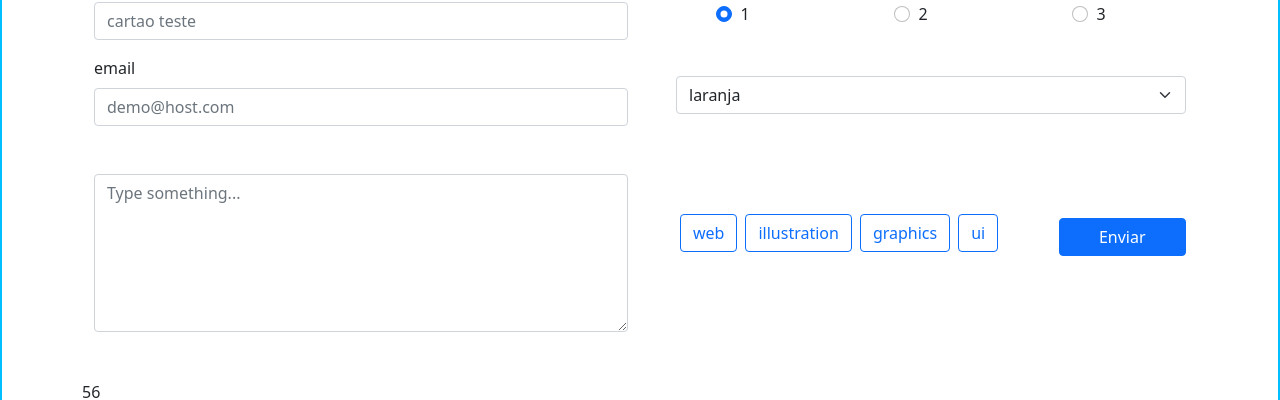
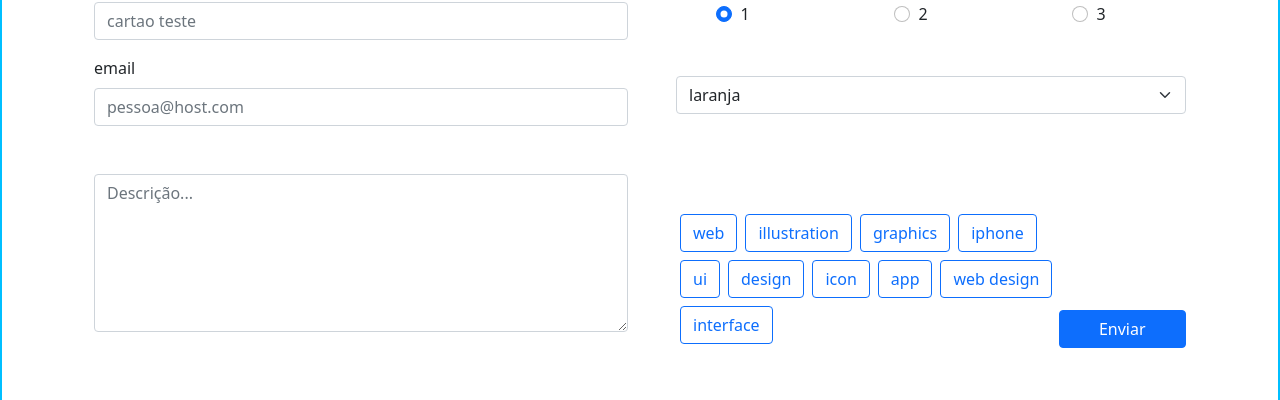
Before and after one commit to ellsonmendesyt/slideworks, a React (Create React App) app: page / in a window 1280 px wide. Shown: the part 153-553 px from the top of the page. Built offline with nearby package versions, Linux system fonts and the light colour scheme; no server answers.

Commit message:
antes de criar o post

```diff
--- a/src/components/form.js
+++ b/src/components/form.js
@@ -1,7 +1,6 @@
 import React,{useState,useEffect} from 'react'
 
 import {rotulos} from  '../tags'
-import Tag from './tag';
 
 
 
@@ -24,20 +23,18 @@ const Form = () => {
 
    const handleSubmit=(e)=>{
        e.preventDefault();
-
         const card = {
             name,email,desc,color,size,tags
         }
-
         console.log(card)
    }
 
-// ATUALIZAR                             ATUALIZAR
+// ATUALIZAR                                                              ATUALIZAR
    const atualizar=(obj)=>{
        let novasTags=tags.filter((tag)=> tag.id != obj.id);
        let novoObj = {...obj};
        novoObj.marked = !novoObj.marked;
-       setTags([...novasTags, novoObj])
+       setTags([novoObj,...novasTags])
    }
 
 //   React.useEffect(()=>{
@@ -74,7 +71,7 @@ const Form = () => {
                     <input type="email"
                     className="form-control w-100"
                     id='email'
-                    placeholder="demo@host.com"
+                    placeholder="pessoa@host.com"
                     autoComplete='off'
                     onChange={(e)=>setEmail(e.target.value)}
                     />
@@ -84,7 +81,7 @@ const Form = () => {
                 <textarea className="texto form-control"
                 id="exampleFormControlTextarea1"
                 rows="6"
-                placeholder='Type something...'
+                placeholder='Descrição...'
                 onChange={(e)=>setDesc(e.target.value)}
                 ></textarea>
                 </div>
@@ -121,10 +118,8 @@ const Form = () => {
                     <div className="tags-wrapper my-4  d-flex py-5 mt-5 ms-4">
 
                         <div className="tags-box  w-75">
-
-
                             {
-                                tags.map((tag,i)=>(
+                                tags && tags.map((tag,i)=>(
                                     <button
                                     key={i}
                                     className={`${tag.marked ? "btn btn-primary m-1" : "btn btn-outline-primary m-1"}`}
@@ -134,18 +129,12 @@ const Form = () => {
                                 </button>
                                 ))
                             }
-
-
-
-
-
-
                         </div>
                         <div className="submit-box w-25  d-flex justify-content-end align-items-end">
                             <button className='btn btn-primary w-100' type='submit'>Enviar</button>
                         </div>
                     </div>
-                </div>56
+                </div>
             </form>
           </div>
         </div>
--- a/src/components/home.js
+++ b/src/components/home.js
@@ -16,19 +16,26 @@ const listId='61170decc241de1182844f30';
 const boardId='61170decc241de1182844f2f';
 const cardId='61170e13ba2a341bf6ae9833';
 
+///https://api.trello.com/1/cards?key=9d8a7f134d73959e67911886ac9aa64b&token=a0224ee5322b96887dbc583374e58a68ecd2e443f6e1a66e500e6d59aed7809c&idList=61170decc241de1182844f30&name=cartao criado via codigo
 
     //busca a lista de cartoes de um quadro
-    // useEffect(()=>{
-    //     fetch(`https://api.trello.com/1/boards/${boardId}/cards?key=${key}&token=${token}`)
-    //     .then(res=>{
-    //         return res.json();
-    //     })
-    //     .then(data=>{
+    useEffect(()=>{
+        fetch(`https://api.trello.com/1/boards/${boardId}/cards?key=${key}&token=${token}`)
+        .then(res=>{
+            return res.json();
+        })
+        .then(data=>{
 
-    //     setCards(data);
-    //     })
-    //      .catch(err=>console.log(err));
-    // },[]);
+        setCards(data);
+
+        })
+         .catch(err=>console.log(err));
+    },[]);
+
+
+    useEffect(()=>{
+        { cards.length>0 && console.log(cards)}
+    },[cards])
 
     return (
         <div className='row o'>
--- a/src/components/layout.js
+++ b/src/components/layout.js
@@ -1,5 +1,5 @@
 import React from 'react'
-
+///simplesmente poe um container ao redor
 const Layout = ({children}) => {
     return (
         <div className='container-fluid  my-5'>
--- a/src/components/tag.js
+++ /dev/null
@@ -1,11 +0,0 @@
-import React from 'react'
-
-const Tag = ({name,active}) => {
-    return (
-        <button className={`${active ? "btn btn-primary" : "btn btn-warning"}`}>
-            {name}
-        </button>
-    )
-}
-
-export default Tag
--- a/src/tags.js
+++ b/src/tags.js
@@ -1,9 +1,15 @@
 export const rotulos=[
 
-{name:'web',marked:false, id:1},
-{name:'illustration',marked:false, id:2},
-{name:'graphics',marked:false, id:3},
-{name:'ui',marked:false, id:4},
+{name:'web',marked:false, id:"61170decd0ddddc18b65284b"},
+{name:'illustration',marked:false, id:"61170decd0ddddc18b65284e"},
+{name:'graphics',marked:false, id:"61170decd0ddddc18b652850"},
+{name:'iphone',marked:false, id:"61191402fddaf43e799d81f3"},
+{name:'ui',marked:false, id:"61170decd0ddddc18b652854"},
+{name:'design',marked:false, id:"61170decd0ddddc18b652856"},
+{name:'icon',marked:false, id:"6119141c7d37df121a15f3c7"},
+{name:'app',marked:false, id:"61170decd0ddddc18b652858"},
+{name:'web design',marked:false, id:"611914289b1c68116034098e"},
+{name:'interface',marked:false, id:"6119140feb839b1787bcc0f7"},
 
 
 ]
```
Also changed, not shown: src/components/elson.js (added, +12 -0 lines).
